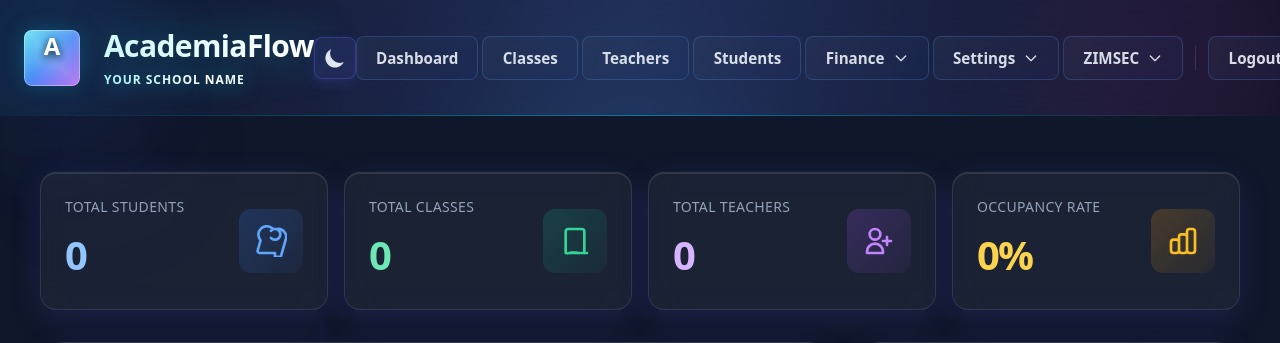
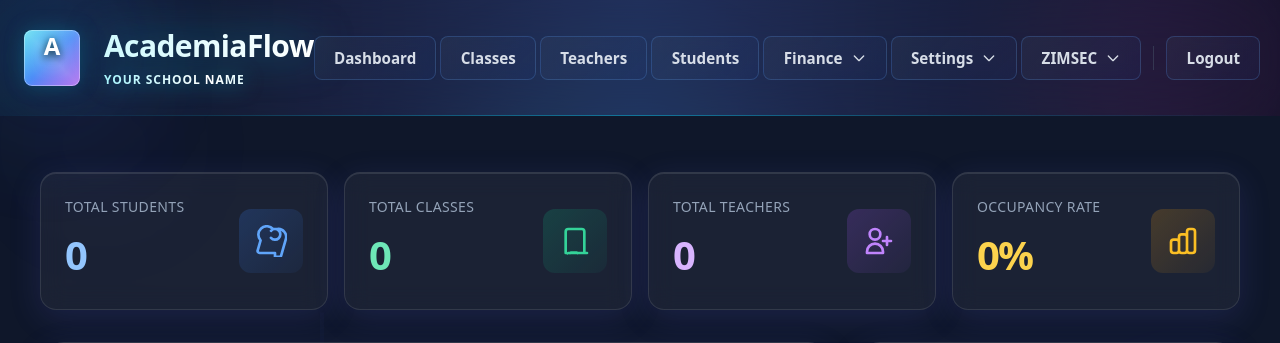
Before and after one commit to Eddiemavhes/School-management, a Django app: page /dashboard/ in a window 1280 px wide. Shown: the top 343 px of the page. Run offline with Django 5.2, Linux system fonts and the light colour scheme; a user stored in the database is signed in; data comes from the database, SQL or seed files in the repository; data that the repository does not hold is empty; style sheets or scripts are compiled from the project's sources.

Commit message:
Hide theme toggle button

```diff
--- a/templates/base.html
+++ b/templates/base.html
@@ -725,7 +725,7 @@
             <!-- Mobile Menu Button & Theme Toggle -->
             <div class="flex items-center gap-2 lg:gap-3">
                 <!-- Theme Toggle Button -->
-                <button id="theme-toggle" class="p-2 rounded-lg hover:bg-slate-700/50 dark:hover:bg-slate-700/50 transition-colors" aria-label="Toggle theme" title="Toggle dark/light mode">
+                <button id="theme-toggle" class="hidden p-2 rounded-lg hover:bg-slate-700/50 dark:hover:bg-slate-700/50 transition-colors" aria-label="Toggle theme" title="Toggle dark/light mode">
                     <svg id="sun-icon" class="w-6 h-6 text-slate-200 hidden" fill="currentColor" viewBox="0 0 20 20">
                         <path fill-rule="evenodd" d="M10 2a1 1 0 011 1v2a1 1 0 11-2 0V3a1 1 0 011-1zm4 8a4 4 0 11-8 0 4 4 0 018 0zm-.464 4.95l-2.83-2.83a1 1 0 00-1.414 1.414l2.83 2.83a1 1 0 001.414-1.414M2.05 6.464a1 1 0 000 1.414l2.83-2.83a1 1 0 00-1.414-1.414L2.05 6.464zm9.9 5a1 1 0 011.414-1.414l2.83 2.83a1 1 0 01-1.414 1.414l-2.83-2.83zm4.95-9.9a1 1 0 00-1.414 0l-2.83 2.83a1 1 0 001.414 1.414l2.83-2.83a1 1 0 000-1.414zM4 11a1 1 0 100-2H2a1 1 0 100 2h2zm12-2h2a1 1 0 110 2h-2a1 1 0 110-2zM4 4a1 1 0 100 2h2a1 1 0 100-2H4z" clip-rule="evenodd" />
                     </svg>
```
